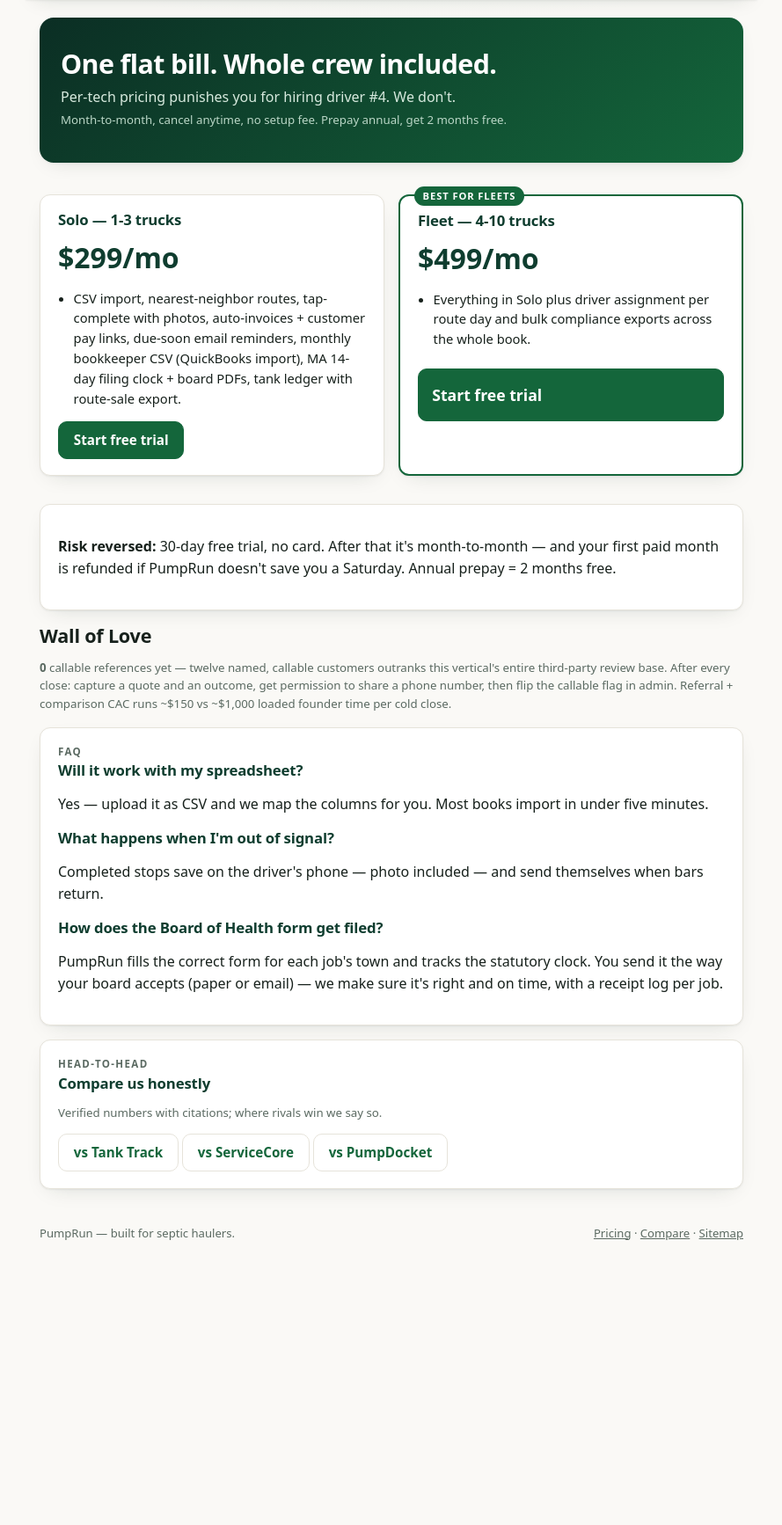
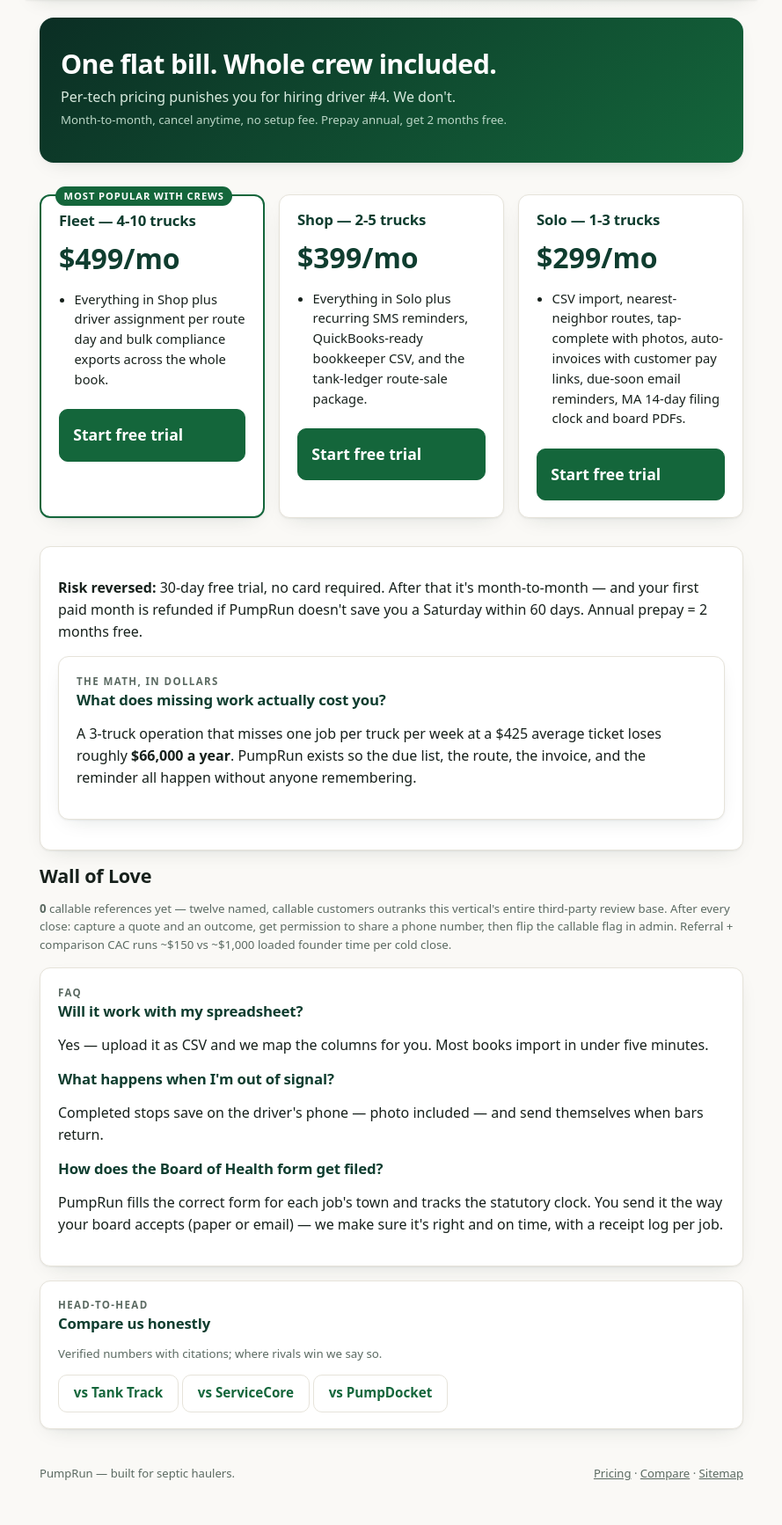
Before and after one commit to Parker-Fawcett/Ai-Startup-funny, a Django app: page /pricing/ in a window 1280 px wide. Shown: the part 57-1791 px from the top of the page at 88% size, without its empty margins (195-1084 px from the left). Before the commit the page ends 1467 px from the top, so only its background shows below. Run offline with Django 5.2, Linux system fonts and the light colour scheme; data comes from the database, SQL or seed files in the repository; data that the repository does not hold is empty; parts of the project's set-up code (start-up, migrations or seed data) failed here and were passed over.

Commit message:
Pricing rebuild: Fleet  anchor first, Shop  middle tier, loss-math card, guarantee, FAQ

```diff
--- a/core/marketing_data.py
+++ b/core/marketing_data.py
@@ -24,20 +24,26 @@ PUMPRUN = {
 
 PLANS: tuple[dict[str, str], ...] = (
     {
+        "name": "Fleet",
+        "price": "$499/mo",
+        "trucks": "4-10 trucks",
+        "features": "Everything in Shop plus driver assignment per route day and bulk "
+        "compliance exports across the whole book.",
+    },
+    {
+        "name": "Shop",
+        "price": "$399/mo",
+        "trucks": "2-5 trucks",
+        "features": "Everything in Solo plus recurring SMS reminders, QuickBooks-ready "
+        "bookkeeper CSV, and the tank-ledger route-sale package.",
+    },
+    {
         "name": "Solo",
         "price": "$299/mo",
         "trucks": "1-3 trucks",
         "features": "CSV import, nearest-neighbor routes, tap-complete with photos, "
-        "auto-invoices + customer pay links, due-soon email reminders, monthly "
-        "bookkeeper CSV (QuickBooks import), MA 14-day filing clock + board PDFs, "
-        "tank ledger with route-sale export.",
-    },
-    {
-        "name": "Fleet",
-        "price": "$499/mo",
-        "trucks": "4-10 trucks",
-        "features": "Everything in Solo plus driver assignment per route day and bulk "
-        "compliance exports across the whole book.",
+        "auto-invoices with customer pay links, due-soon email reminders, "
+        "MA 14-day filing clock and board PDFs.",
     },
 )
 
--- a/core/templates/core/pricing.html
+++ b/core/templates/core/pricing.html
@@ -7,22 +7,30 @@
   <p class="hint">{{ plans_contract }}</p>
 </section>
 
-<div class="pricegrid">
+<div class="pricegrid" data-anchor-first="fleet">
   {% for plan in plans %}
-  <div class="card pricecard {% if forloop.last %}featured{% endif %}">
-    {% if forloop.last %}<span class="tag">Best for fleets</span>{% endif %}
+  <div class="card pricecard {% if forloop.first %}featured{% endif %}">
+    {% if forloop.first %}<span class="tag">Most popular with crews</span>{% endif %}
     <h3>{{ plan.name }} — {{ plan.trucks }}</h3>
     <div class="price">{{ plan.price }}</div>
     <ul><li>{{ plan.features }}</li></ul>
-    <a class="btn{% if not forloop.first %} big{% endif %}" href="{% url 'signup' %}">Start free trial</a>
+    <a class="btn big" href="{% url 'signup' %}">Start free trial</a>
   </div>
   {% endfor %}
 </div>
 
 <div class="card">
-  <p><strong>Risk reversed:</strong> 30-day free trial, no card. After that it's month-to-month —
-  and your first paid month is refunded if PumpRun doesn't save you a Saturday.
-  Annual prepay = 2 months free.</p>
+  <p><strong>Risk reversed:</strong> 30-day free trial, no card required. After that it's
+  month-to-month — and your first paid month is refunded if PumpRun doesn't save you a
+  Saturday within 60 days. Annual prepay = 2 months free.</p>
+
+<div class="card">
+  <div class="kicker">The math, in dollars</div>
+  <h3>What does missing work actually cost you?</h3>
+  <p>A 3-truck operation that misses one job per truck per week at a $425 average ticket
+  loses roughly <strong>$66,000 a year</strong>. PumpRun exists so the due list, the route,
+  the invoice, and the reminder all happen without anyone remembering.</p>
+</div>
 </div>
 
 {% include "core/wall_of_love.html" %}
```
